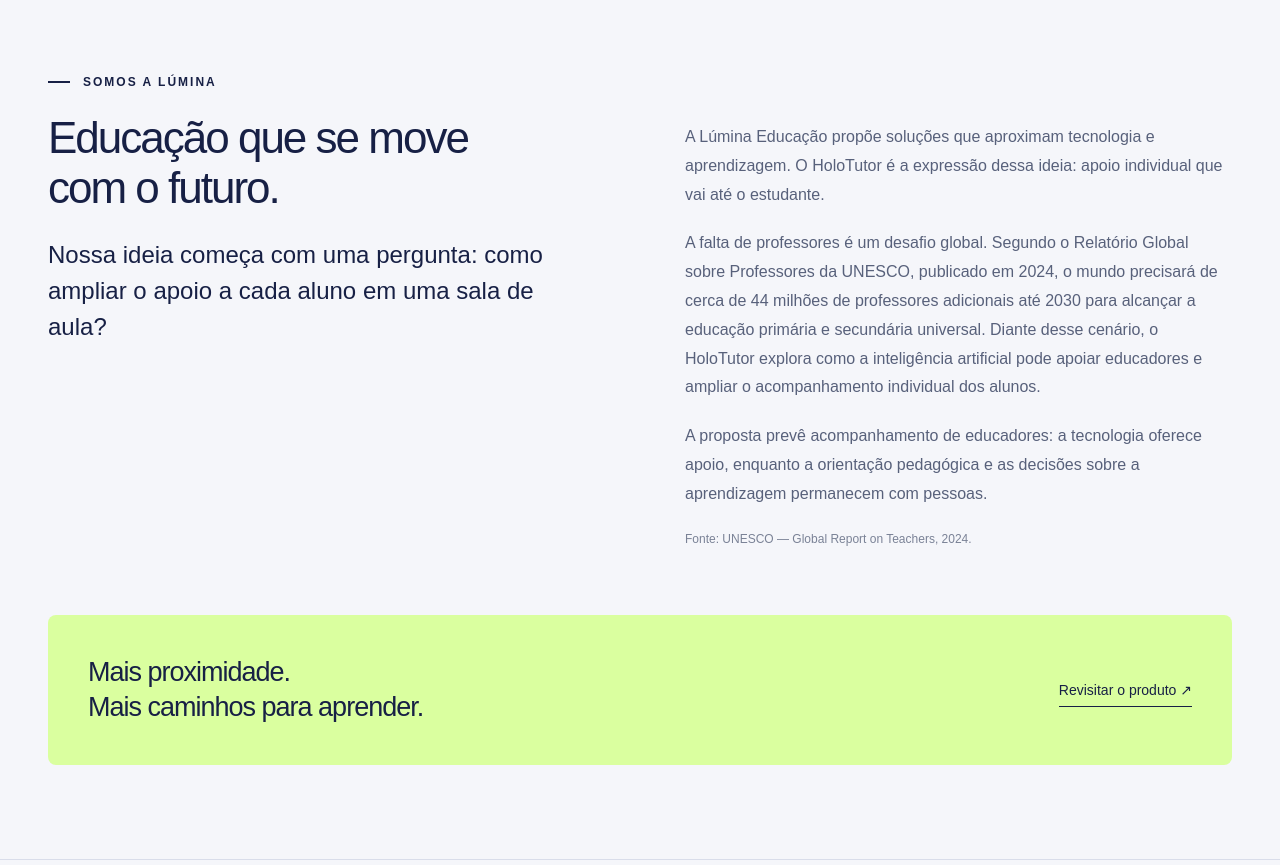
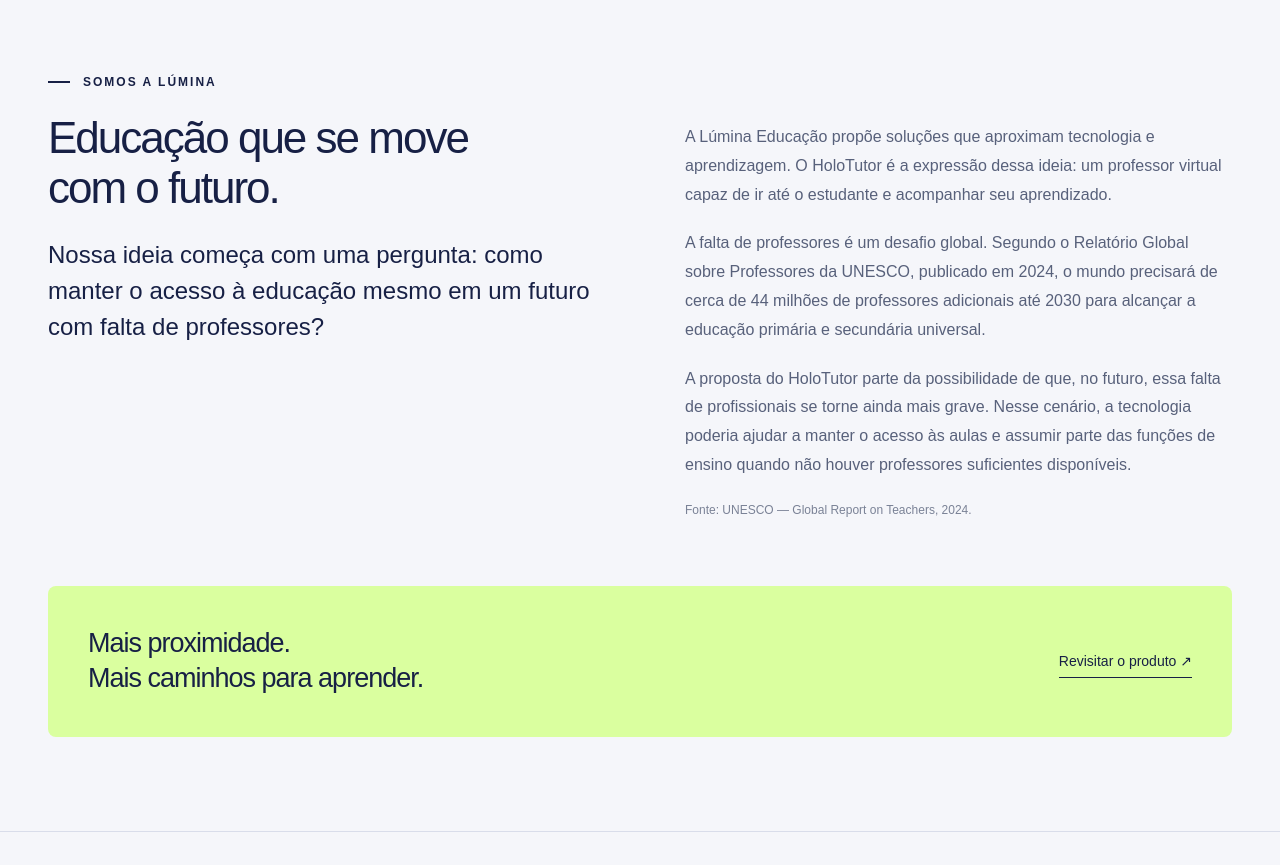
Before and after one commit to yT1X/lumina, a React (Vite) app: page / in a window 1280 px wide. Shown: the part 2980-3845 px from the top of the page. Built offline with nearby package versions, Linux system fonts and the light colour scheme.

Commit message:
Update Empresa.tsx

```diff
--- a/src/components/Empresa.tsx
+++ b/src/components/Empresa.tsx
@@ -12,16 +12,16 @@ export default function Empresa() {
           </h2>
 
           <p className="belief">
-            Nossa ideia começa com uma pergunta: como ampliar o apoio a cada
-            aluno em uma sala de aula?
+            Nossa ideia começa com uma pergunta: como manter o acesso à
+            educação mesmo em um futuro com falta de professores?
           </p>
         </div>
 
         <div className="company-text">
           <p>
             A Lúmina Educação propõe soluções que aproximam tecnologia e
-            aprendizagem. O HoloTutor é a expressão dessa ideia: apoio
-            individual que vai até o estudante.
+            aprendizagem. O HoloTutor é a expressão dessa ideia: um professor
+            virtual capaz de ir até o estudante e acompanhar seu aprendizado.
           </p>
 
           <p>
@@ -29,15 +29,14 @@ export default function Empresa() {
             Global sobre Professores da UNESCO, publicado em 2024, o mundo
             precisará de cerca de 44 milhões de professores adicionais até
             2030 para alcançar a educação primária e secundária universal.
-            Diante desse cenário, o HoloTutor explora como a inteligência
-            artificial pode apoiar educadores e ampliar o acompanhamento
-            individual dos alunos.
           </p>
 
           <p>
-            A proposta prevê acompanhamento de educadores: a tecnologia
-            oferece apoio, enquanto a orientação pedagógica e as decisões
-            sobre a aprendizagem permanecem com pessoas.
+            A proposta do HoloTutor parte da possibilidade de que, no futuro,
+            essa falta de profissionais se torne ainda mais grave. Nesse
+            cenário, a tecnologia poderia ajudar a manter o acesso às aulas e
+            assumir parte das funções de ensino quando não houver professores
+            suficientes disponíveis.
           </p>
 
           <p className="source-note">
```
